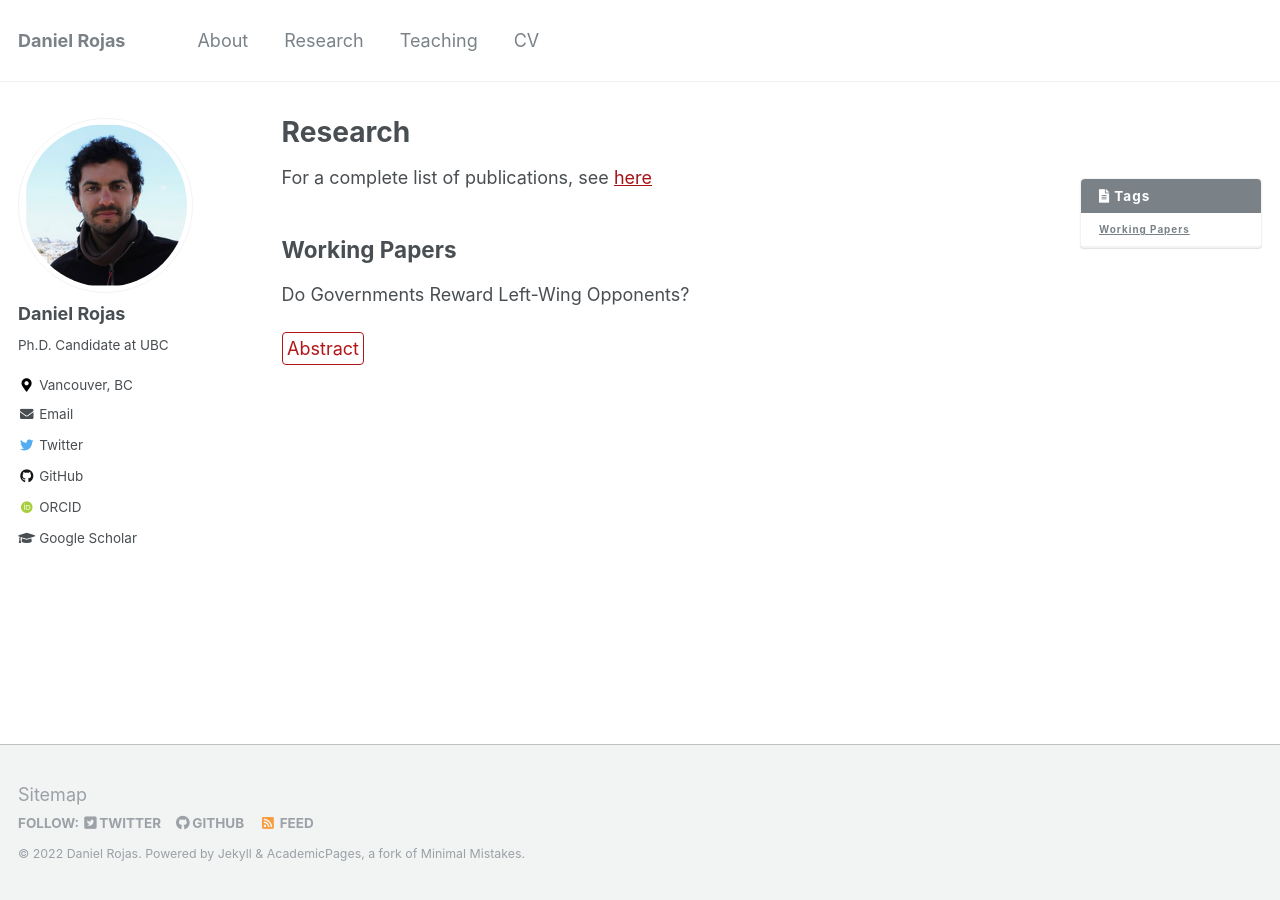
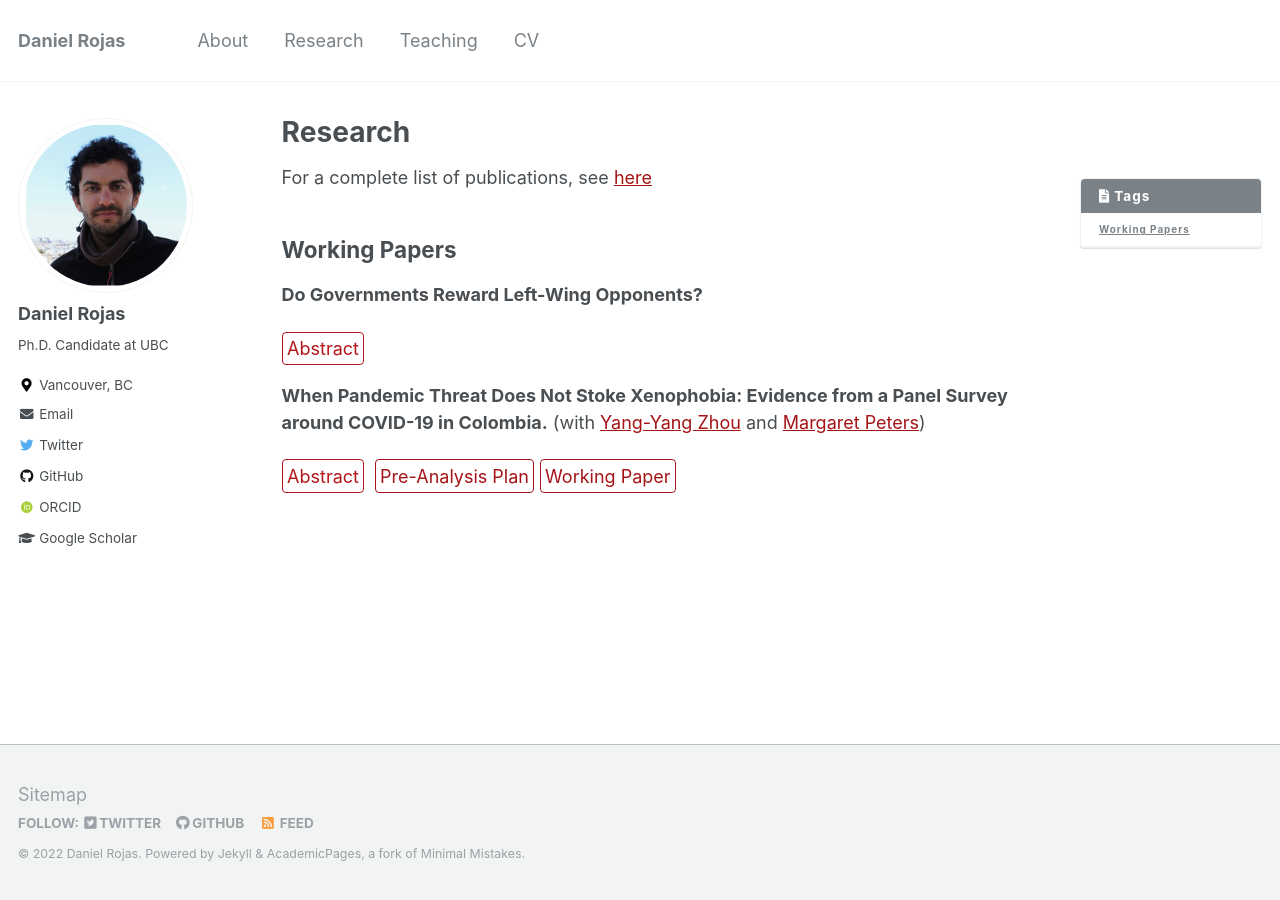
Before and after one commit to danielrojaslozano/danielrojaslozano.github.io, a Jekyll site: the page built from _pages/research.md, in a window 1280 px wide. Built offline with Jekyll 4.4.1, drawn with Linux system fonts in a browser that asks for light colours; some web fonts are replaced.

Commit message:
Update research.md

```diff
--- a/_pages/research.md
+++ b/_pages/research.md
@@ -50,12 +50,12 @@ For a complete list of publications, see [here](https://scholar.google.com/citat
 
 ## Working Papers
 
-Do Governments Reward Left-Wing Opponents?
+**Do Governments Reward Left-Wing Opponents?**
 <br />
 <details><summary>Abstract</summary><p> Do governments reward left-wing opposition voters? The literature on distributive politics finds that governments use transfers to reward supporters. Yet this work focuses on what incumbents do before elections, fails to find compensations after elections, and overlooks who the incumbent won to even when different contenders might imply different risks to the establishment. I argue that governments strategically allocate transfers to reward left-wing opposition constituencies after elections and prevent future support for the Left given its historical threat to elites. Using a continuous difference-in-difference research design with data from Colombia, I show that opposition constituencies receive more transfers after elections but not before. A cross-national analysis further supports my argument. These findings have implications for the politics of the red scare in developing democracies.</p>
-  <details>
+</details> &nbsp;
 
-When Pandemic Threat Does Not Stoke Xenophobia: Evidence from a Panel Survey around COVID-19 in Colombia. (with [Yang-Yang Zhou](https://www.yangyangzhou.com/) and [Margaret Peters](http://www.maggiepeters.com/))
+**When Pandemic Threat Does Not Stoke Xenophobia: Evidence from a Panel Survey around COVID-19 in Colombia.** (with [Yang-Yang Zhou](https://www.yangyangzhou.com/) and [Margaret Peters](http://www.maggiepeters.com/))
 <br />
 <details><summary>Abstract</summary><p> How has the COVID-19 pandemic affected attitudes of host citizens towards refugees and migrants? A large literature, mostly in Global North contexts, links disease threat with increased xenophobia. Indeed, recent studies on the effects of COVID-19 have found an increase in hate crimes and anti-migrant attitudes, particularly when political elites exclude and blame migrants for the pandemic. We examine the case of Venezuelan migrants in Colombia, in which elite rhetoric and immigration policies have been largely inclusive. Using a panel experimental survey of 374 Colombian respondents, supplemented by 550 new respondents at endline, we find no evidence that exposure to COVID-19 changes Colombians' attitudes towards Venezuelans, even if the respondents were directly affected by COVID. In fact, we find some evidence of empathy. Our research implies that xenophobia in reaction to pandemics is not a foregone conclusion, but likely a product of political scapegoating.</p>
 </details> &nbsp;
```
